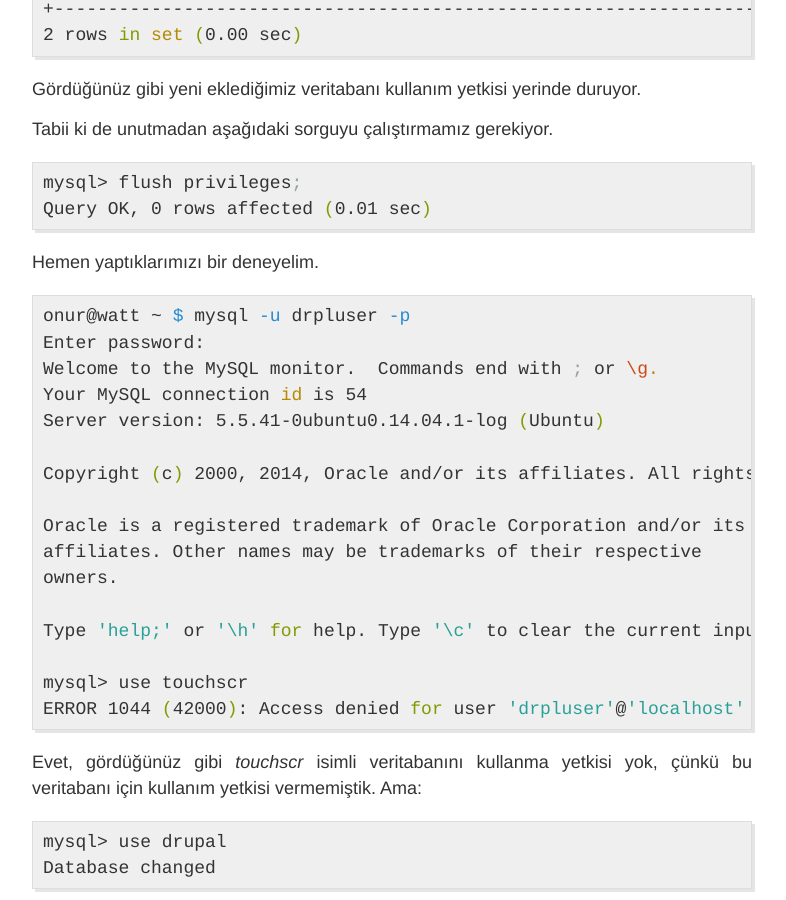
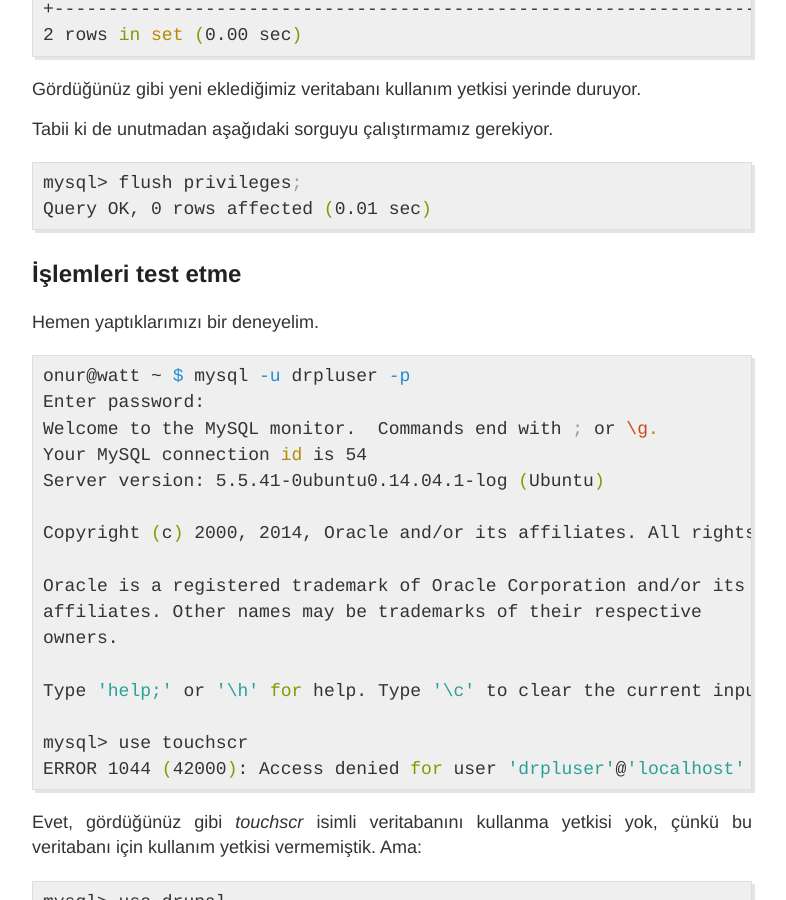
Before and after one commit to orbingol/orbingol.github.io, a Jekyll site: the page built from _posts/2015-01-28-komut-satirindan-mysql-ile-calismak-bolum2.md, in a window 1280 px wide and 900 px high, scrolled down 2011 px. Shown: the whole window, without its empty margins (248-1034 px from the left). Built offline with Jekyll 4.4.1, drawn with Linux system fonts in a browser that asks for light colours; Markdown is read by kramdown in place of the engine named in the settings; comment, search, counter and statistics services are not loaded.

Commit message:
Added a new heading 2 to post mysql cli part 2.

```diff
--- a/_posts/2015-01-28-komut-satirindan-mysql-ile-calismak-bolum2.md
+++ b/_posts/2015-01-28-komut-satirindan-mysql-ile-calismak-bolum2.md
@@ -94,6 +94,8 @@ Query OK, 0 rows affected (0.01 sec)
 
 {% endhighlight %}
 
+## İşlemleri test etme
+
 Hemen yaptıklarımızı bir deneyelim.
 
 {% highlight bash %}
```
